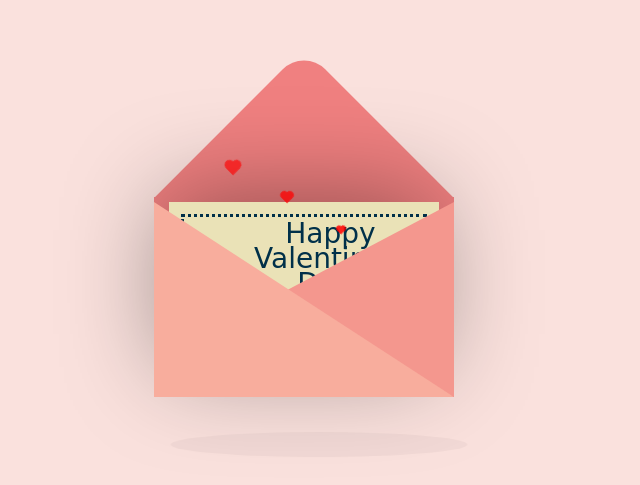
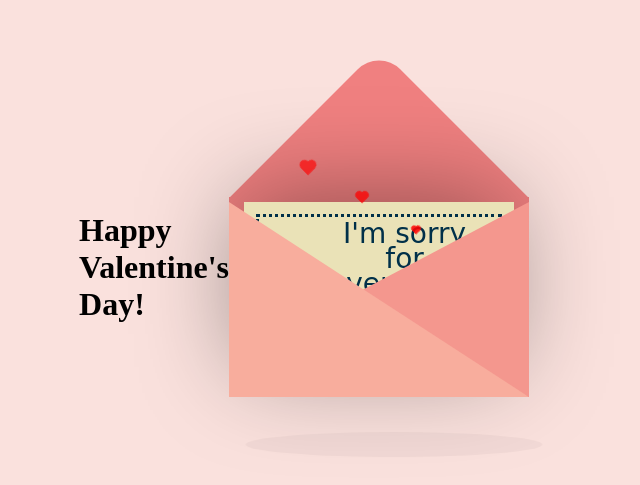
Before and after one commit to johnvic05/johnvic05.github.io, a plain HTML site: page index.html in a window 1280 px wide. Shown: the part 141-626 px from the top of the page, without its empty margins (336-976 px from the left). Drawn offline with Linux system fonts and the light colour scheme.

Commit message:
Add files via upload

```diff
--- a/index.html
+++ b/index.html
@@ -6,13 +6,14 @@
     <link rel="stylesheet" href="style.css">
     <title>for her</title>
 </head>
+<h1>Happy<br>Valentine's<br>Day!</h1>
 <body>
     <div class="container">
         <div class="valentines">
             <div class="envelope"></div>
             <div class="front"></div>
             <div class="card">
-                <div class="text">Happy<br>Valentine's<br>Day!</div>
+                <div class="text">I'm sorry<br>for<br>everything</div>
             <div class="heart"></div>
         </div>
         <div class="hearts">
```
